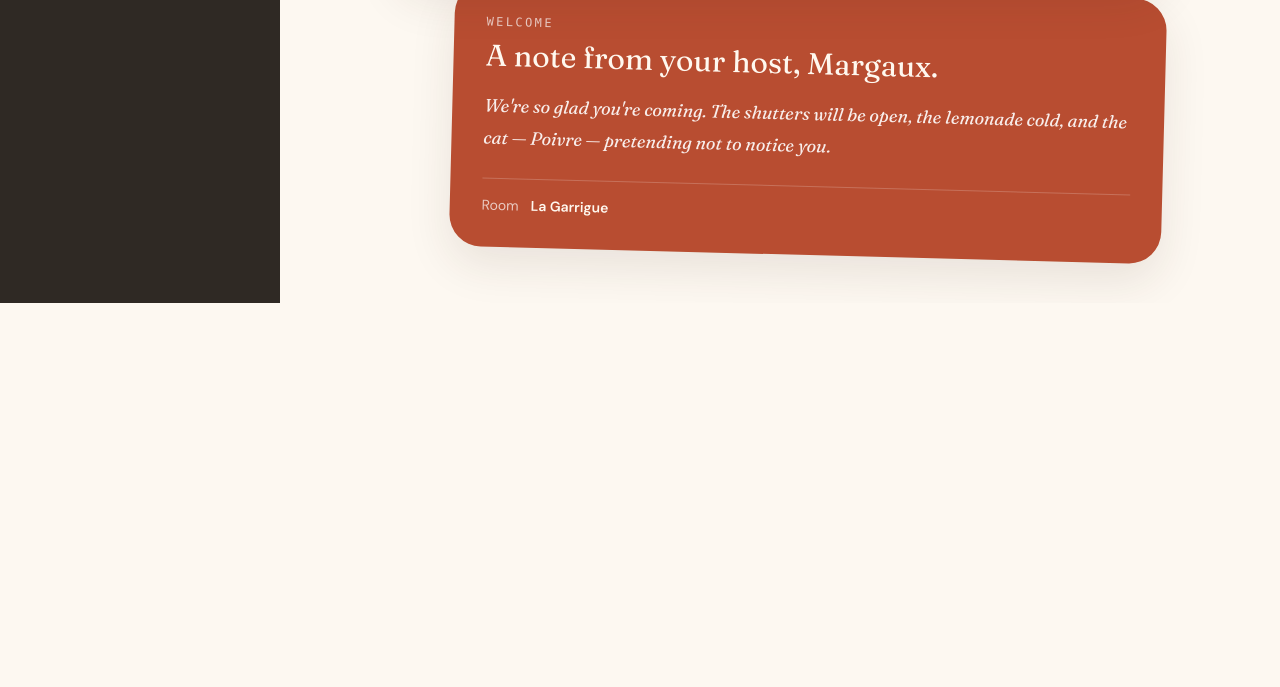
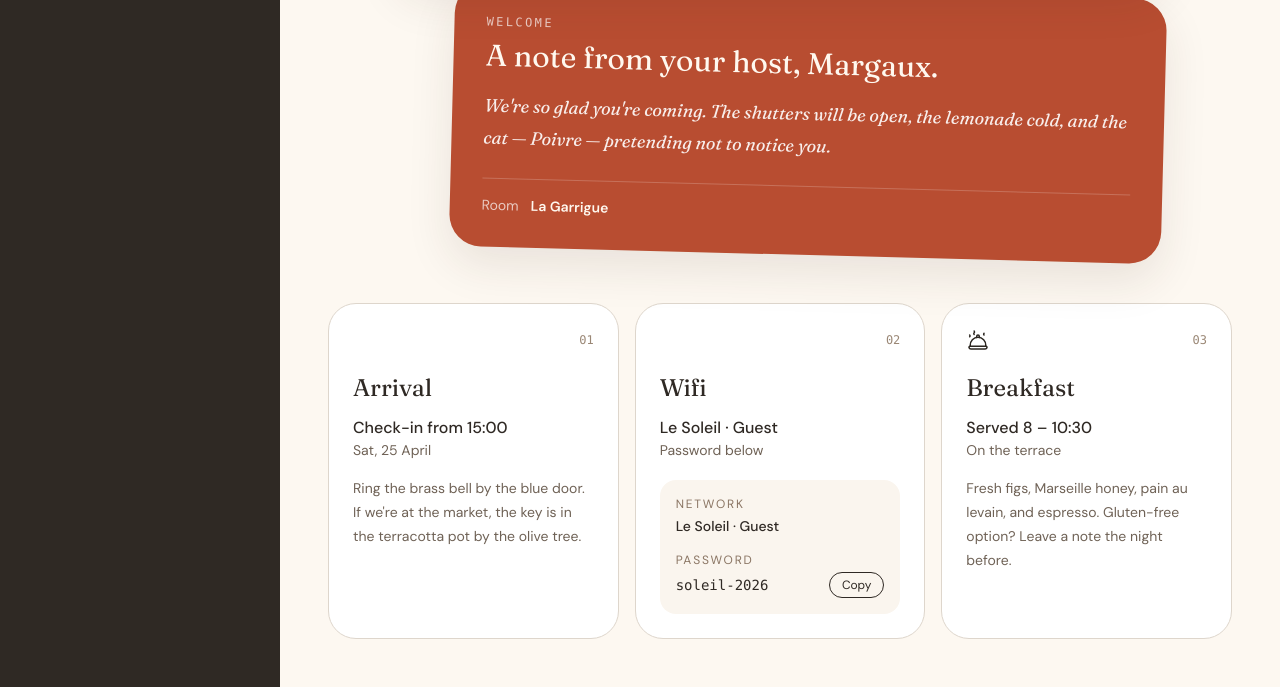
Before and after one commit to BallNChain24FEnd/AshleyWhite-SBA-3_hotel-booking-confirmation-page, a website: page index.html in a window 1280 px wide. Shown: the part 771-1458 px from the top of the page. Before the commit the page ends 1074 px from the top, so only its background shows below. Drawn offline with Linux system fonts and the light colour scheme.

Commit message:
Added guest info cards and responsive layout

```diff
--- a/index.html
+++ b/index.html
@@ -15,6 +15,15 @@
 </head>
 
 <body class="bg-[#fdf8f1] font-['DM_Sans'] text-[#2f2924] antialiased">
+
+
+  <header class="flex items-center justify-between bg-[#2f2924] px-5 py-4 text-white lg:hidden">
+    <img src="./assets/images/logo.svg" alt="Maison Soleil" class="w-36">
+    <button type="button" aria-label="Open navigation menu"
+      class="rounded-lg p-2 hover:bg-white/10 focus:outline-none focus:ring-2 focus:ring-[#f2c85b]">
+      <img src="./assets/images/icon-menu.svg" alt="" class="h-6 w-6">
+    </button>
+  </header>
 
   <div class="min-h-screen lg:grid lg:grid-cols-[280px_1fr]">
 
@@ -173,6 +182,57 @@
           </div>
         </section>
 
+
+        <section class="mt-12 grid gap-4 lg:grid-cols-3">
+          <article class="rounded-[1.75rem] border border-[#ded6cc] bg-white p-6">
+            <div class="flex items-center justify-between">
+              <img src="./assets/images/icon-key.svg" alt="" class="h-6 w-6">
+              <span class="font-mono text-xs text-[#9a8775]">01</span>
+            </div>
+            <h2 class="mt-5 font-[Fraunces] text-2xl">Arrival</h2>
+            <p class="mt-3 font-medium">Check-in from 15:00</p>
+            <p class="text-sm text-[#6f6256]">Sat, 25 April</p>
+            <p class="mt-4 text-sm leading-6 text-[#6f6256]">
+              Ring the brass bell by the blue door. If we're at the market, the key is in the terracotta pot by the
+              olive tree.
+            </p>
+          </article>
+
+          <article class="rounded-[1.75rem] border border-[#ded6cc] bg-white p-6">
+            <div class="flex items-center justify-between">
+              <img src="./assets/images/icon-wifi.svg" alt="" class="h-6 w-6">
+              <span class="font-mono text-xs text-[#9a8775]">02</span>
+            </div>
+            <h2 class="mt-5 font-[Fraunces] text-2xl">Wifi</h2>
+            <p class="mt-3 font-medium">Le Soleil · Guest</p>
+            <p class="text-sm text-[#6f6256]">Password below</p>
+            <div class="mt-5 rounded-2xl bg-[#faf5ee] p-4">
+              <p class="text-xs uppercase tracking-[0.15em] text-[#8a7563]">Network</p>
+              <p class="mt-1 text-sm font-medium">Le Soleil · Guest</p>
+              <p class="mt-4 text-xs uppercase tracking-[0.15em] text-[#8a7563]">Password</p>
+              <div class="mt-1 flex items-center justify-between gap-4">
+                <code class="font-mono text-sm">soleil-2026</code>
+                <button type="button"
+                  class="rounded-full border border-[#2f2924] px-3 py-1 text-xs hover:bg-[#2f2924] hover:text-white">Copy</button>
+              </div>
+            </div>
+          </article>
+
+          <article class="rounded-[1.75rem] border border-[#ded6cc] bg-white p-6">
+            <div class="flex items-center justify-between">
+              <img src="./assets/images/icon-breakfast-outline.svg" alt="" class="h-6 w-6">
+              <span class="font-mono text-xs text-[#9a8775]">03</span>
+            </div>
+            <h2 class="mt-5 font-[Fraunces] text-2xl">Breakfast</h2>
+            <p class="mt-3 font-medium">Served 8 – 10:30</p>
+            <p class="text-sm text-[#6f6256]">On the terrace</p>
+            <p class="mt-4 text-sm leading-6 text-[#6f6256]">
+              Fresh figs, Marseille honey, pain au levain, and espresso. Gluten-free option? Leave a note the night
+              before.
+            </p>
+          </article>
+        </section>
+
       </div>
     </main>
 
```
Also changed, not shown: output.css.
